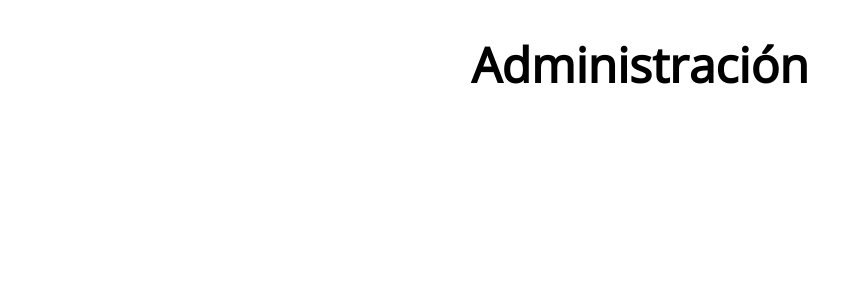
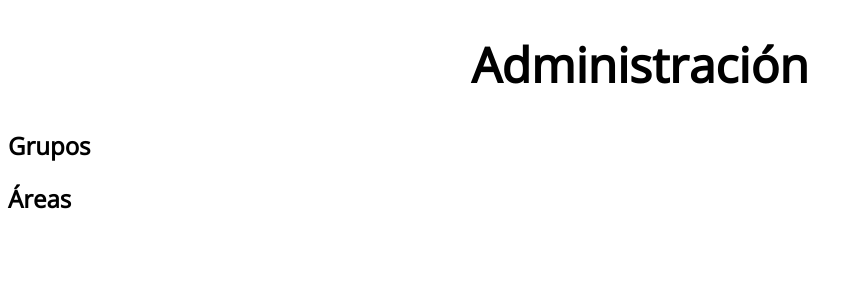
Before and after one commit to DanielMateosLab/huerto-los-guindales, a Next.js app: page /admin in a window 1280 px wide. Shown: the top 300 px of the page, without its empty margins (0-863 px from the left). Built offline with nearby package versions, Linux system fonts and the light colour scheme.

Commit message:
Add sections

```diff
--- a/pages/admin.tsx
+++ b/pages/admin.tsx
@@ -4,7 +4,15 @@ export default function Home() {
   return (
     <div className={styles.container}>
       <main>
-        <h1 className={styles.title}>Administración</h1>
+        <header>
+          <h1 className={styles.title}>Administración</h1>
+        </header>
+        <section>
+          <h2>Grupos</h2>
+        </section>
+        <section>
+          <h2>Áreas</h2>
+        </section>
       </main>
     </div>
   )
```
